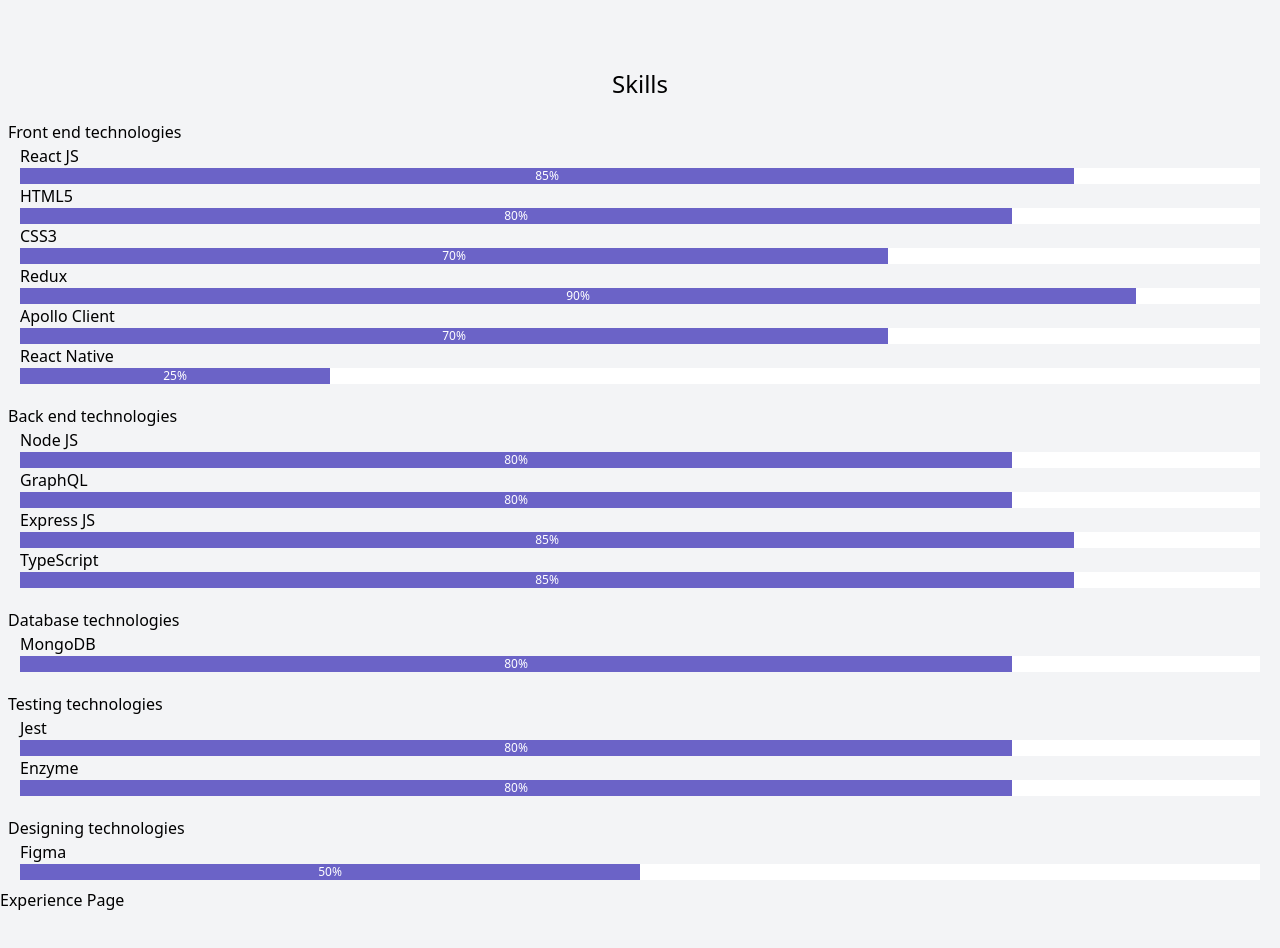
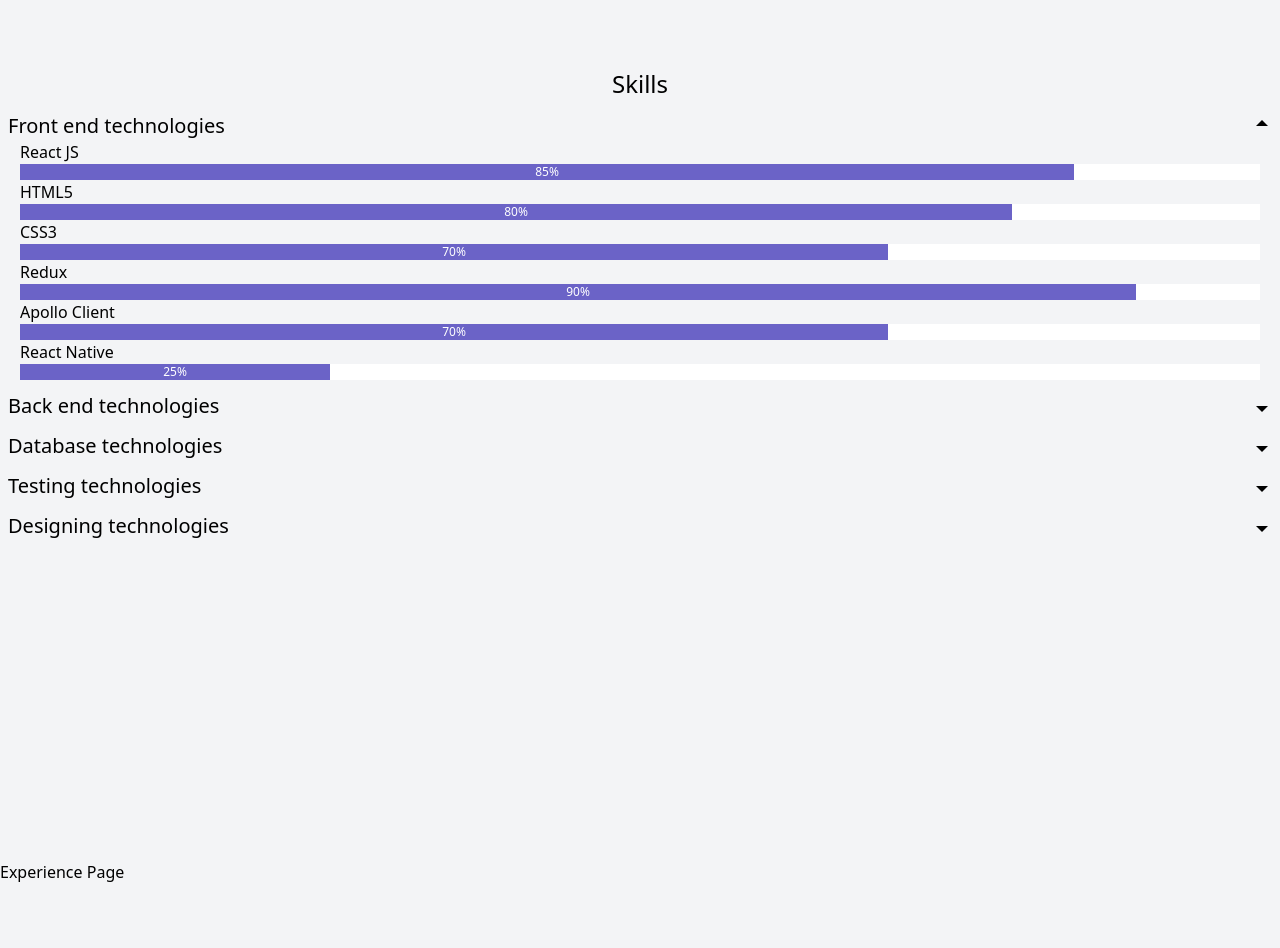
Before and after one commit to HamidRaza94/portfolio, a Next.js app: page / in a window 1280 px wide. Shown: the part 1540-2488 px from the top of the page. Built offline with nearby package versions, Linux system fonts and the light colour scheme.

Commit message:
initial commit

```diff
--- /dev/null
+++ b/src/components/accordion.js
@@ -0,0 +1,60 @@
+import { useState } from 'react';
+
+const Accordion = (props) => {
+  const { items } = props;
+
+  const [openIndex, setOpenIndex] = useState(0);
+
+  const toggleAccordion = (index) => {
+    setOpenIndex(prevIndex => prevIndex === index ? null : index);
+  }
+
+  return (
+    <div className="overflow-hidden">
+      {items.map((item, index) => (
+        <AccordionItem
+          key={`${index}`}
+          title={item.title}
+          content={item.content}
+          isOpen={openIndex === index}
+          toggleAccordion={() => toggleAccordion(index)}
+        />
+      ))}
+    </div>
+  );
+};
+
+const AccordionItem = (props) => {
+  const { title, content, isOpen, toggleAccordion } = props;
+
+  const rotateIcon = isOpen ? 'rotate-0' : 'rotate-180';
+  const contentHeight = isOpen ? 'max-h-96' : 'max-h-0';
+
+  return (
+    <div>
+      <button
+        className="w-full text-left mt-3 text-xl flex justify-between items-center"
+        onClick={toggleAccordion}
+      >
+        <span>{title}</span>
+        <span>
+          <svg
+            xmlns="http://www.w3.org/2000/svg"
+            viewBox="0 0 20 20"
+            width="20"
+            height="20"
+            fill="currentColor"
+            className={`transition-transform transform ${rotateIcon}`}
+          >
+            <polygon points="4,10 10,4 16,10"/>
+          </svg>
+        </span>
+      </button>
+      <div className={`${contentHeight} overflow-hidden transition-max-h duration-300 mx-3`}>
+        {content}
+      </div>
+    </div>
+  );
+};
+
+export default Accordion;
--- a/src/components/skills.js
+++ b/src/components/skills.js
@@ -1,54 +1,58 @@
 import classNames from 'classnames';
 
 import Loader from '@/components/loader';
+import Accordion from '@/components/accordion';
 
-const Skills = () => {
-  return (
-    <div className={classNames('min-h-screen p-2')}>
-      <h1 className={classNames('text-2xl text-center')}>Skills</h1>
-      <div className={classNames('mt-5')}>
-        <h1>Front end technologies</h1>
-        <div className={classNames('mx-3')}>
+const accordionItems = [
+  {
+    title: 'Front end technologies',
+    content: (
+      <>
         <Loader label="React JS" count={85} />
         <Loader label="HTML5" count={80} />
         <Loader label="CSS3" count={70} />
         <Loader label="Redux" count={90} />
         <Loader label="Apollo Client" count={70} />
         <Loader label="React Native" count={25} />
-        </div>
-      </div>
-
-      <div className={classNames('mt-5')}>
-        <h1>Back end technologies</h1>
-        <div className={classNames('mx-3')}>
+      </>
+    ),
+  },
+  {
+    title: 'Back end technologies',
+    content: (
+      <>
         <Loader label="Node JS" count={80} />
         <Loader label="GraphQL" count={80} />
         <Loader label="Express JS" count={85} />
         <Loader label="TypeScript" count={85} />
-        </div>
-      </div>
-
-      <div className={classNames('mt-5')}>
-        <h1>Database technologies</h1>
-        <div className={classNames('mx-3')}>
-          <Loader label="MongoDB" count={80} />
-        </div>
-      </div>
-
-      <div className={classNames('mt-5')}>
-        <h1>Testing technologies</h1>
-        <div className={classNames('mx-3')}>
+      </>
+    ),
+  },
+  {
+    title: 'Database technologies',
+    content: <Loader label="MongoDB" count={80} />,
+  },
+  {
+    title: 'Testing technologies',
+    content: (
+      <>
         <Loader label="Jest" count={80} />
         <Loader label="Enzyme" count={80} />
-        </div>
-      </div>
+      </>
+    ),
+  },
+  {
+    title: 'Designing technologies',
+    content: <Loader label="Figma" count={50} />,
+  },
+];
 
-      <div className={classNames('mt-5')}>
-        <h1>Designing technologies</h1>
-        <div className={classNames('mx-3')}>
-          <Loader label="Figma" count={50} />
-        </div>
-      </div>
+const Skills = () => {
+  return (
+    <div className={classNames('min-h-screen p-2')}>
+      <h1 className={classNames('text-2xl text-center')}>Skills</h1>
+
+      <Accordion items={accordionItems} />
     </div>
   );
 }
```
Also changed, not shown: src/styles/global.scss (line endings or trailing spaces). Lines whose indentation alone changed are shown as unchanged.
